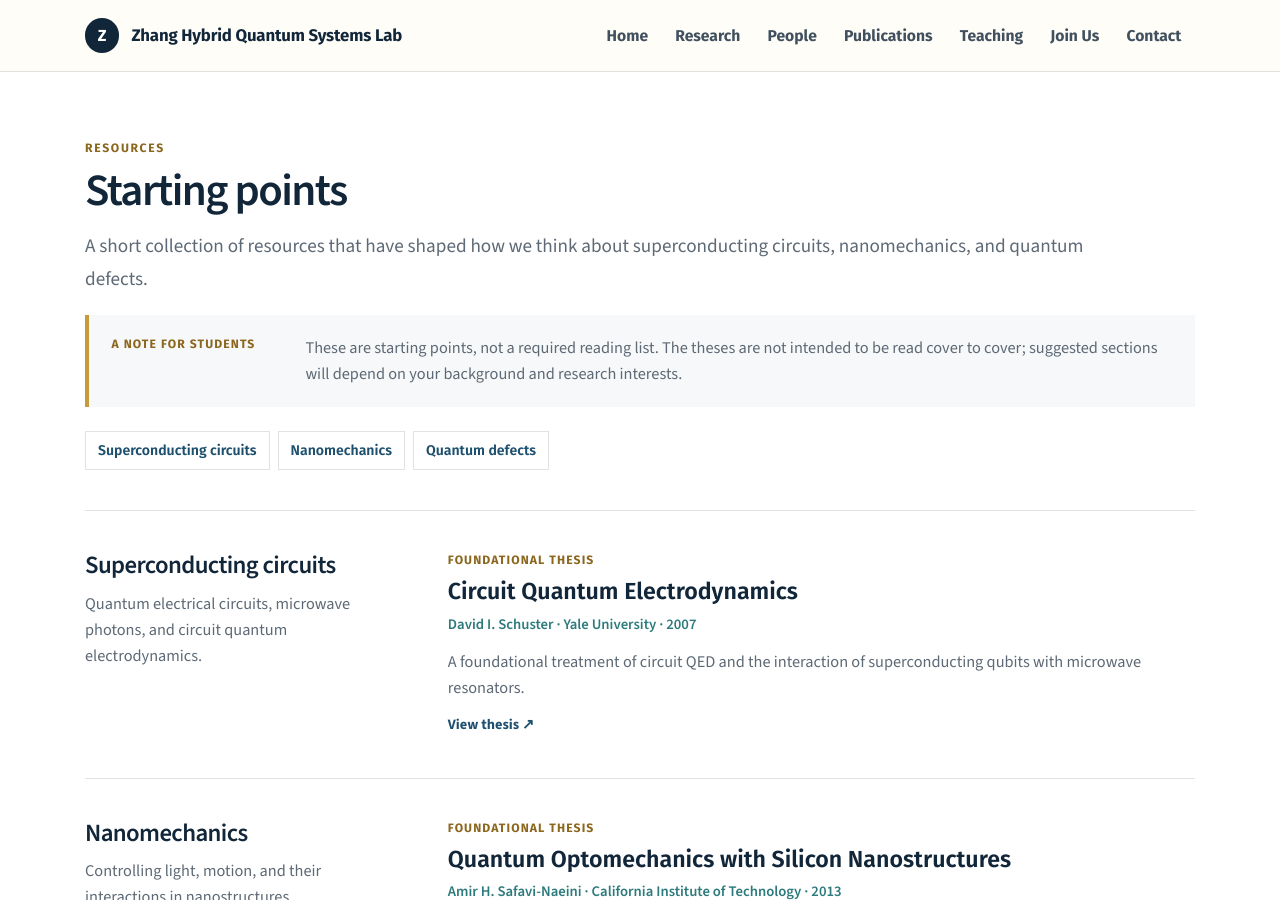
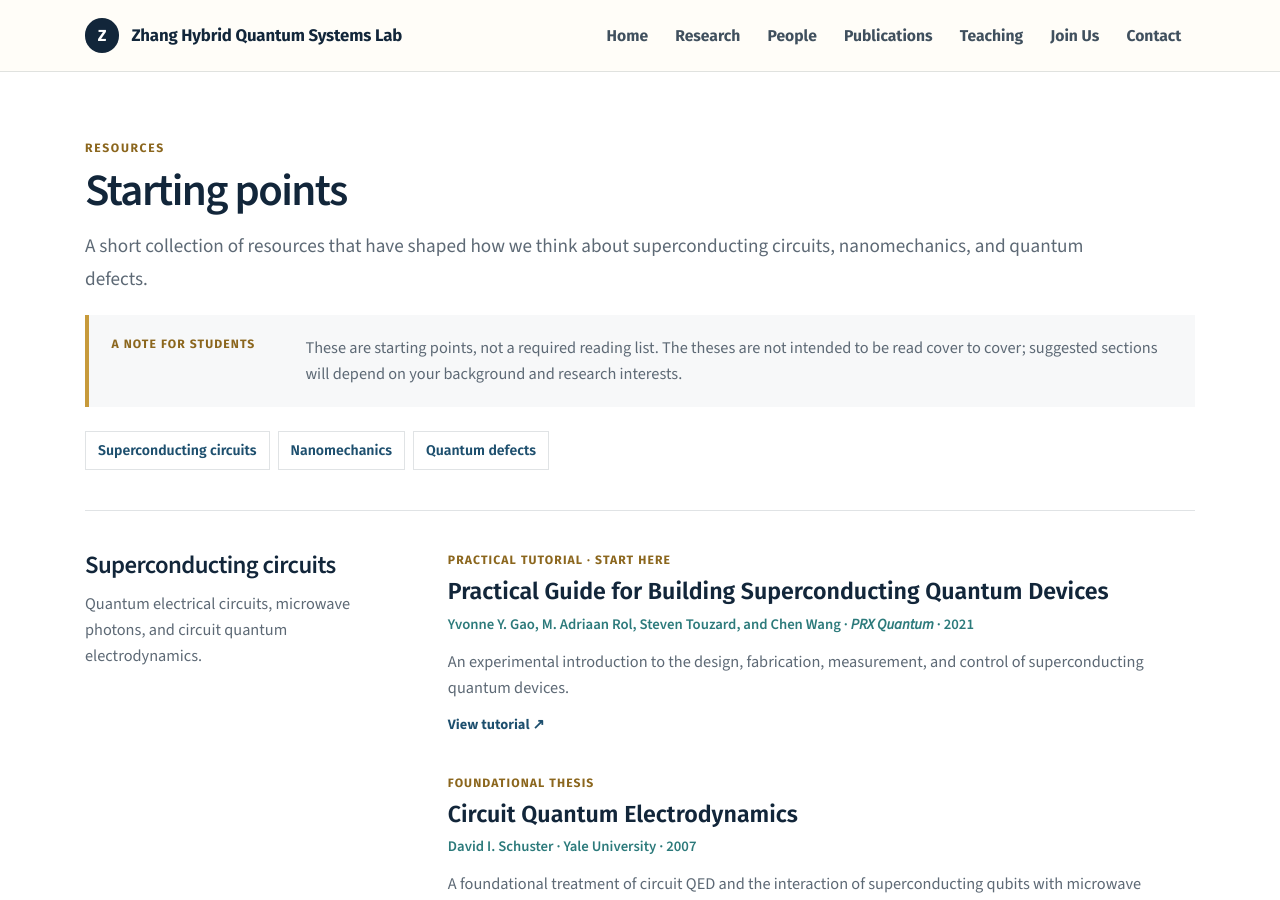
Before and after one commit to zihuaiz/zihuaiz.github.io, a Jekyll site: the page built from resources.html, in a window 1280 px wide and 900 px high. Built offline with Jekyll 4.4.1, drawn with Linux system fonts in a browser that asks for light colours; nearby versions of some CDN libraries; a style sheet for code colours, icons or effects is not loaded.

Commit message:
Add superconducting device tutorial to resources

```diff
--- a/resources.html
+++ b/resources.html
@@ -31,6 +31,15 @@ noindex: true
         <div class="resource-area">Superconducting circuits</div>
         <p>Quantum electrical circuits, microwave photons, and circuit quantum electrodynamics.</p>
       </div>
+      <div class="reading-list">
+        <article class="reading-entry">
+          <div class="reading-type">Practical tutorial · Start here</div>
+          <h2><a href="https://journals.aps.org/prxquantum/abstract/10.1103/PRXQuantum.2.040202" target="_blank" rel="noopener noreferrer">Practical Guide for Building Superconducting Quantum Devices</a></h2>
+          <p class="reading-author">Yvonne Y. Gao, M. Adriaan Rol, Steven Touzard, and Chen Wang · <em>PRX Quantum</em> · 2021</p>
+          <p>An experimental introduction to the design, fabrication, measurement, and control of superconducting quantum devices.</p>
+          <a class="reading-link" href="https://journals.aps.org/prxquantum/abstract/10.1103/PRXQuantum.2.040202" target="_blank" rel="noopener noreferrer">View tutorial <span aria-hidden="true">↗</span></a>
+        </article>
+
         <article class="reading-entry">
           <div class="reading-type">Foundational thesis</div>
           <h2><a href="https://rsl.yale.edu/sites/default/files/2024-08/2007-RSL-Thesis-David-Schuster.pdf" target="_blank" rel="noopener noreferrer">Circuit Quantum Electrodynamics</a></h2>
@@ -38,6 +47,7 @@ noindex: true
           <p>A foundational treatment of circuit QED and the interaction of superconducting qubits with microwave resonators.</p>
           <a class="reading-link" href="https://rsl.yale.edu/sites/default/files/2024-08/2007-RSL-Thesis-David-Schuster.pdf" target="_blank" rel="noopener noreferrer">View thesis <span aria-hidden="true">↗</span></a>
         </article>
+      </div>
     </section>
 
     <section class="resource-section" id="nanomechanics">
```
Lines whose indentation alone changed are shown as unchanged.
